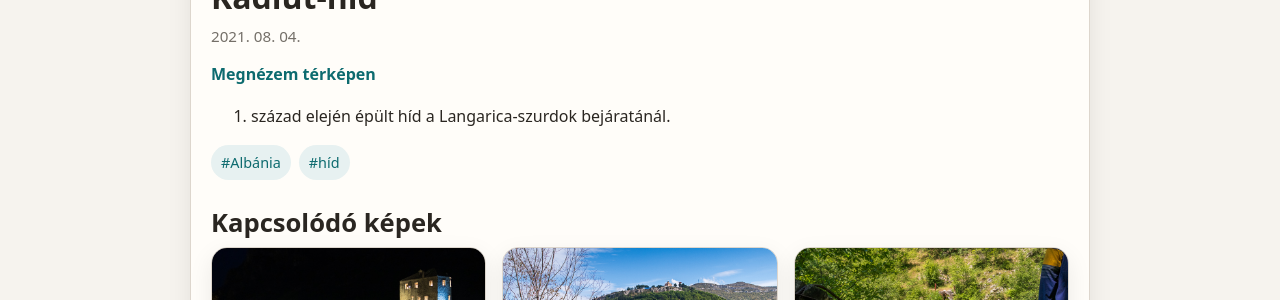
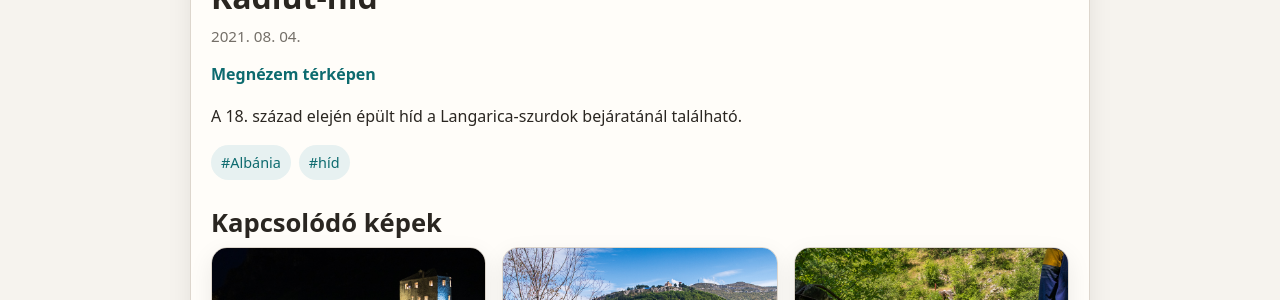
Before and after one commit to havassy/fotoblog, a Jekyll site: the page built from _posts/2021-08-04-kadiut_langarica.md, in a window 1280 px wide. Shown: the part 735-1035 px from the top of the page. Built offline with Jekyll 4.4.1, drawn with Linux system fonts in a browser that asks for light colours.

Commit message:
Auto-create/update posts from images [skip ci]

```diff
--- a/_posts/2021-08-04-kadiut_langarica.md
+++ b/_posts/2021-08-04-kadiut_langarica.md
@@ -8,7 +8,7 @@ lon: 20.432548
 tags:
   - "Albánia"
   - "híd"
-description: "18. század elején épült híd a Langarica-szurdok bejáratánál."
+description: "A 18. század elején épült híd a Langarica-szurdok bejáratánál található."
 ---
 
-18. század elején épült híd a Langarica-szurdok bejáratánál.
+A 18. század elején épült híd a Langarica-szurdok bejáratánál található.
```
